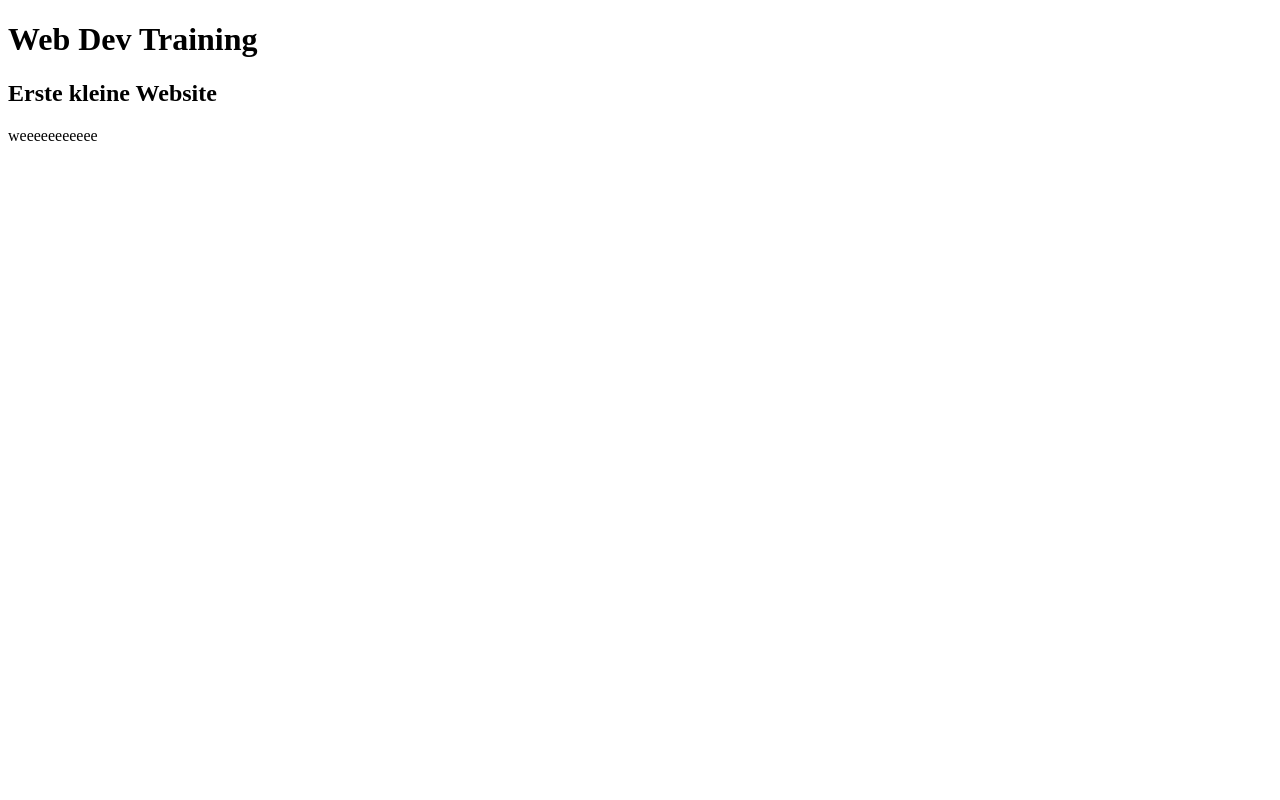
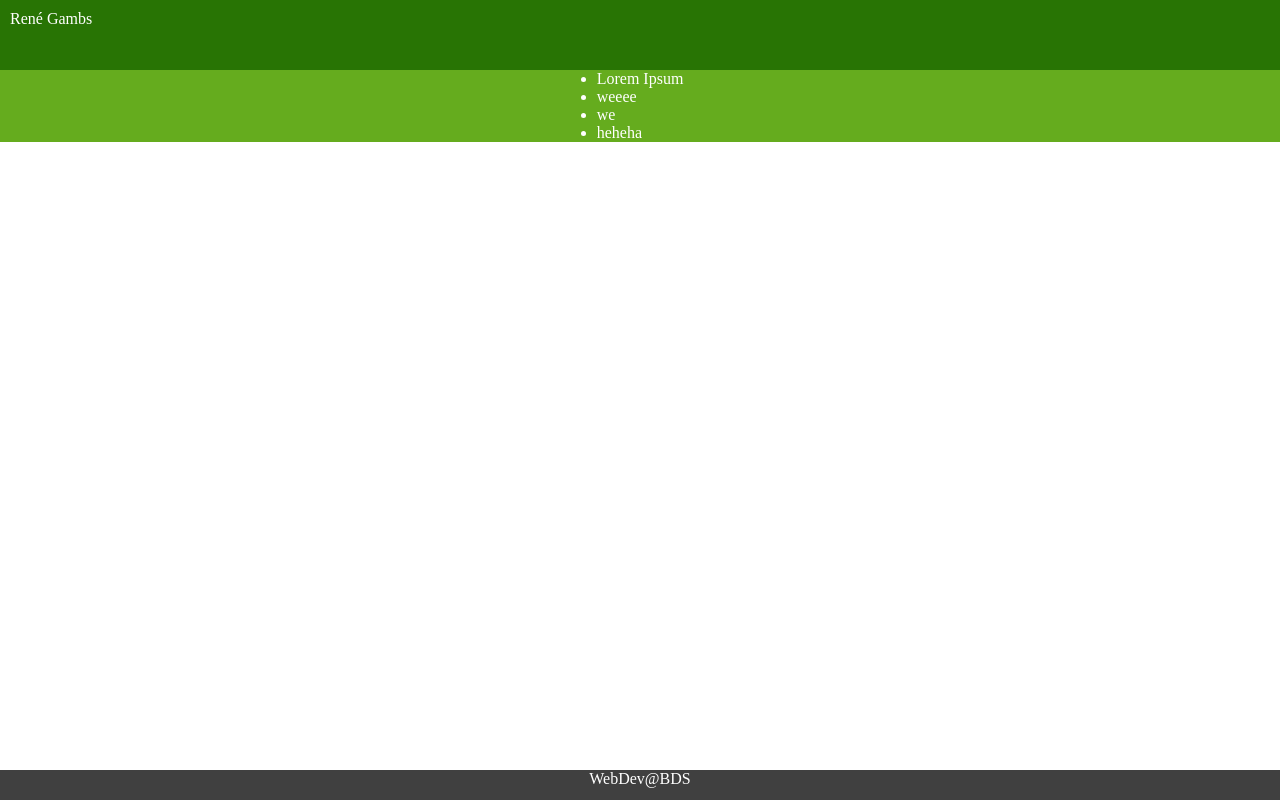
Before and after one commit to rene253/WebDev, a plain HTML site: page index.html in a window 1280 px wide. Drawn offline with Linux system fonts and the light colour scheme.

Commit message:
changelog1: color,

```diff
--- a/index.html
+++ b/index.html
@@ -7,10 +7,76 @@
     <title>Document</title>
 </head>
 
+
+<style>
+.header{
+        background-color: #287404;
+        width: flex;
+        height: 50px;
+        display: flex;
+        color: white;
+        padding:10px;
+
+    }
+    .main{
+        background-color: #65ac1e;
+        width: flex;
+        height: flex;
+        display:flex;
+        color:white;
+        justify-content: center;
+
+    }
+    .footer{
+
+        background-color: black;
+        opacity: 0.75;
+        width: flex;
+        height: 30px;
+        color:white;
+        position:fixed;
+        bottom: 0;
+        left:0;
+        right:0;
+        justify-content: center;
+        text-align: center;
+    }
+    * {
+        color:white;
+        margin: 0;
+        padding:0px;
+    }
+</style>
+
 <body>
-    <h1>Web Dev Training</h1>
-    <h2>Erste kleine Website</h2>
-    <p>weeeeeeeeeee</p>
+    <header  class="header">
+        <p>René Gambs</p>
+
+
+    </header>
+
+
+
+    <main class="main">
+        <ul>
+            <li>Lorem Ipsum</li>
+            <li>weeee</li>
+            <li>we</li>
+            <li>heheha</li>
+        </ul>
+
+
+    </main>
+
+
+
+
+    <footer class="footer">
+        WebDev@BDS
+
+    </footer>
+
+
 </body>
 
 </html>
```
